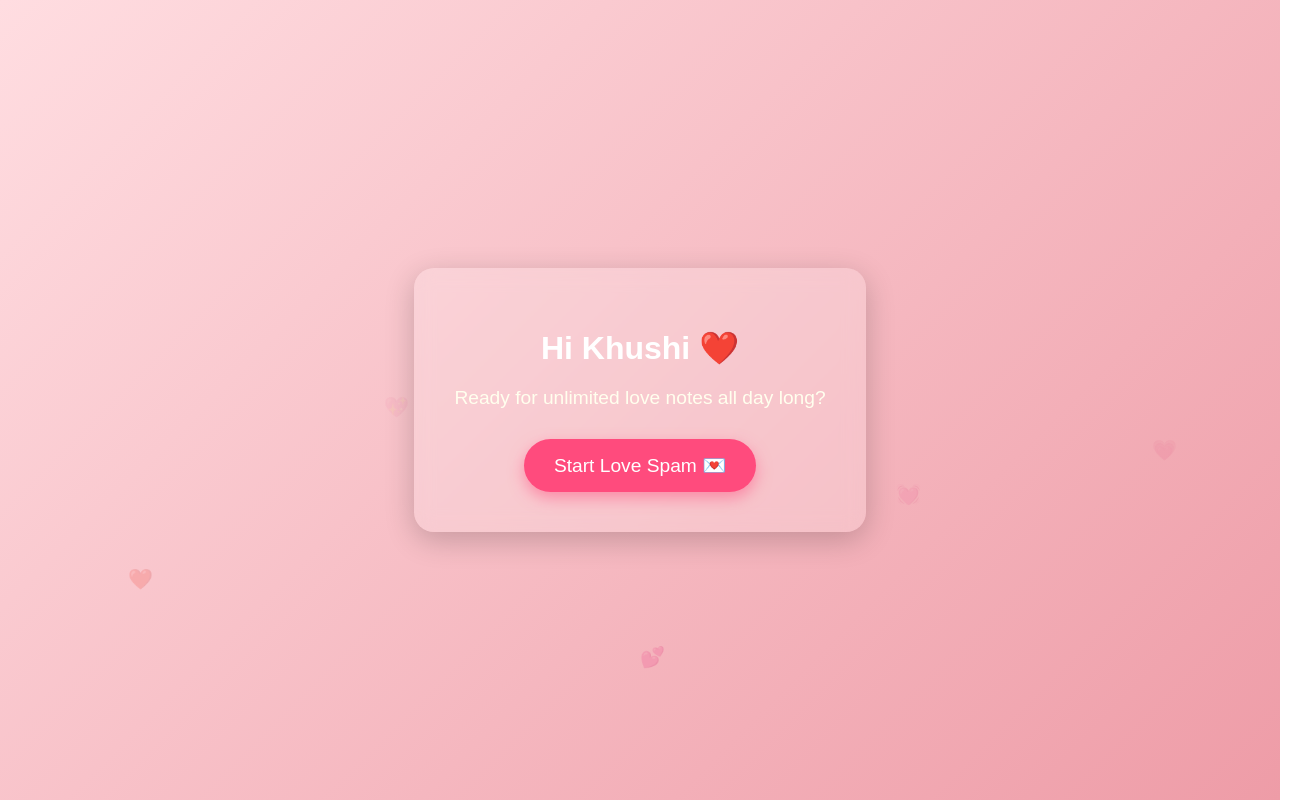
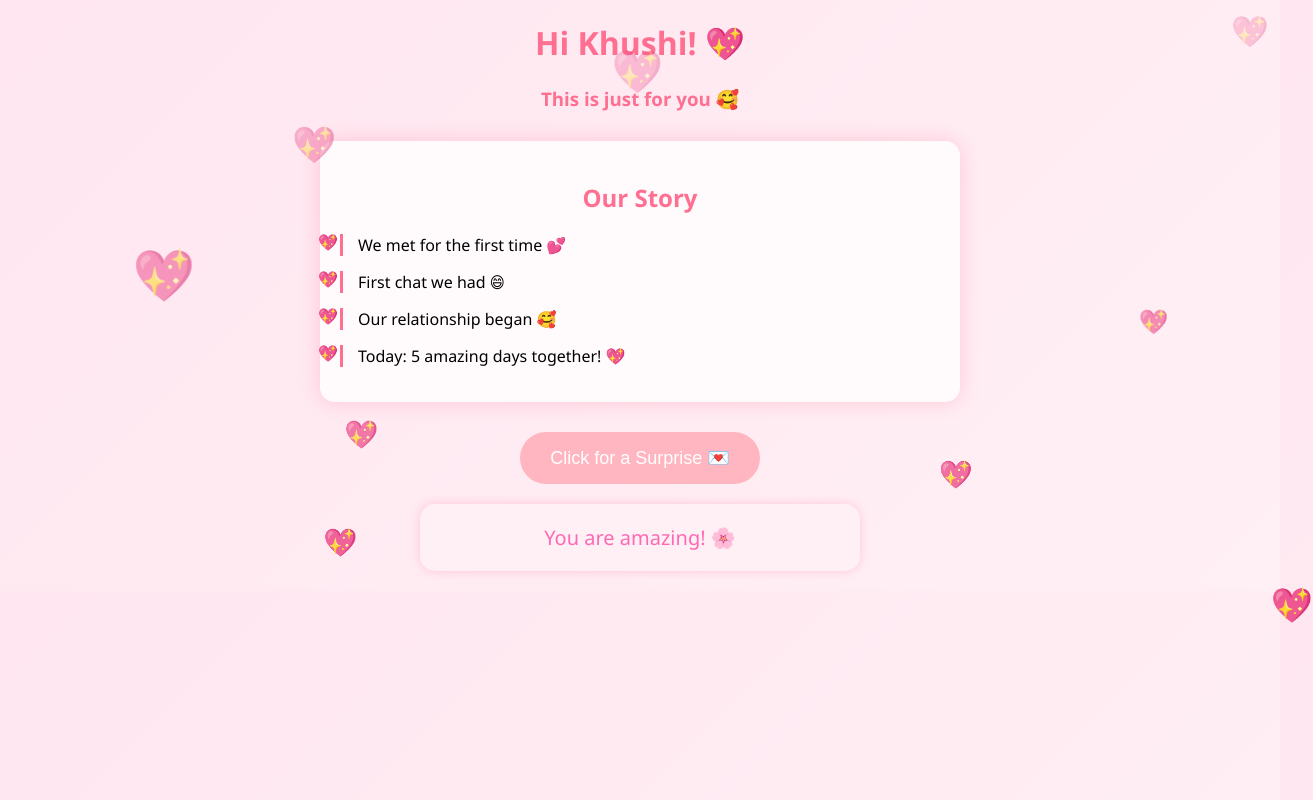
Before and after one commit to Zeffssen/Khushi-, a plain HTML site: page index.html in a window 1280 px wide. Shown: the whole page, 1313 px wide, since content can reach past the window. Drawn offline with Linux system fonts and the light colour scheme.

Commit message:
Update index.html

```diff
--- a/index.html
+++ b/index.html
@@ -3,139 +3,152 @@
 <head>
 <meta charset="UTF-8">
 <meta name="viewport" content="width=device-width, initial-scale=1.0">
-  <title>Khushi ❤️</title>
+<title>For Khushi 💖</title>
 <style>
+  /* General Styles */
   body {
     margin: 0;
-      height: 100vh;
-      display: flex;
-      justify-content: center;
-      align-items: center;
-      font-family: 'Poppins', sans-serif;
-      background: linear-gradient(135deg, #ffdde1, #ee9ca7);
-      overflow: hidden;
+    font-family: 'Segoe UI', Tahoma, Geneva, Verdana, sans-serif;
+    background: linear-gradient(135deg, #ffe6f0, #fff0f5);
+    overflow-x: hidden;
   }
 
-    /* Floating hearts background */
+  h1, h2, h3 {
+    color: #ff6f91;
+    text-align: center;
+  }
+
+  /* Hearts Animation */
   .heart {
     position: absolute;
-      color: rgba(255, 255, 255, 0.7);
-      font-size: 20px;
-      animation: floatUp 10s infinite;
+    font-size: 24px;
+    color: #ff6f91;
+    animation: floatUp 5s linear infinite;
   }
 
   @keyframes floatUp {
-      from { transform: translateY(100vh); opacity: 1; }
-      to { transform: translateY(-10vh); opacity: 0; }
+    0% { transform: translateY(0) scale(1); opacity: 1; }
+    100% { transform: translateY(-800px) scale(1.5); opacity: 0; }
   }
 
-    .container {
-      background: rgba(255, 255, 255, 0.2);
-      padding: 40px;
-      border-radius: 20px;
-      text-align: center;
-      backdrop-filter: blur(10px);
-      box-shadow: 0 8px 30px rgba(0,0,0,0.2);
-      z-index: 2;
+  /* Timeline Section */
+  .timeline {
+    max-width: 600px;
+    margin: 30px auto;
+    background: rgba(255, 255, 255, 0.8);
+    border-radius: 15px;
+    padding: 20px;
+    box-shadow: 0 0 20px rgba(255, 111, 145, 0.3);
   }
 
-    h1 {
-      font-size: 2em;
-      margin-bottom: 20px;
-      color: #fff;
+  .event {
+    margin: 15px 0;
+    padding-left: 15px;
+    border-left: 3px solid #ff6f91;
+    position: relative;
   }
 
-    p {
-      font-size: 1.2em;
-      margin-bottom: 30px;
-      color: #ffe;
+  .event::before {
+    content: "💖";
+    position: absolute;
+    left: -25px;
+    top: -3px;
   }
 
-    button {
-      background: #ff4b7d;
-      color: white;
-      font-size: 1.2em;
+  /* Button Styles */
+  .button {
+    display: block;
+    margin: 20px auto;
     padding: 15px 30px;
+    background: #ffb6c1;
     border: none;
     border-radius: 50px;
+    color: #fff;
+    font-size: 18px;
     cursor: pointer;
-      transition: 0.3s;
-      box-shadow: 0 6px 15px rgba(255,75,125,0.5);
+    transition: transform 0.2s;
   }
 
-    button:hover {
-      background: #ff3366;
-      transform: scale(1.05);
+  .button:hover {
+    transform: scale(1.1);
+  }
+
+  /* Compliment Box */
+  #complimentBox {
+    max-width: 400px;
+    margin: 20px auto;
+    background: #fff0f5;
+    padding: 20px;
+    border-radius: 15px;
+    box-shadow: 0 0 10px rgba(255, 111, 145, 0.3);
+    text-align: center;
+    font-size: 20px;
+    color: #ff69b4;
   }
 </style>
 </head>
 <body>
-  <!-- Floating hearts -->
-  <div class="heart" style="left:10%; animation-duration:12s;">❤️</div>
-  <div class="heart" style="left:30%; animation-duration:8s;">💖</div>
-  <div class="heart" style="left:50%; animation-duration:14s;">💕</div>
-  <div class="heart" style="left:70%; animation-duration:10s;">💓</div>
-  <div class="heart" style="left:90%; animation-duration:9s;">💗</div>
 
-  <div class="container">
-    <h1>Hi Khushi ❤️</h1>
-    <p>Ready for unlimited love notes all day long?</p>
-    <button id="startBtn">Start Love Spam 💌</button>
+<h1>Hi Khushi! 💖</h1>
+<h3>This is just for you 🥰</h3>
+
+<div class="timeline">
+  <h2>Our Story</h2>
+  <div class="event">We met for the first time 💕</div>
+  <div class="event">First chat we had 😄</div>
+  <div class="event">Our relationship began 🥰</div>
+  <div class="event">Today: 5 amazing days together! 💖</div>
 </div>
 
+<button class="button" onclick="showCompliment()">Click for a Surprise 💌</button>
+<div id="complimentBox">You are amazing! 🌸</div>
+
 <script>
+  // Compliments Array
   const compliments = [
-      "You are my sunshine ☀️",
-      "Cutest smile ever 😍",
-      "Every day with you is special ✨",
-      "You’re the reason I’m happy 💕",
-      "The most beautiful girl in the world 💖",
-      "I love you more than words 😘",
-      "You make everything better 🌸",
-      "You’re my forever person ❤️",
-      "My heart belongs to you 💓",
-      "You’re perfect to me 🌹",
-      "I miss you every second ⏳",
-      "You’re the best thing in my life ✨",
-      "I can’t stop thinking of you 🥺",
-      "With you, I feel complete 💞",
-      "Khushi, you’re my favorite word 💌",
-      "My love for you grows every day 🌱",
-      "You’re the prettiest soul 💎",
-      "I’m lucky to have you 🍀",
-      "Your eyes are my galaxy 🌌",
-      "You make my heart race 💓"
-      // 👉 Add as many as you want!
+    "Khushi, you light up my world 🌞",
+    "You are my everything 💖",
+    "Your smile is my favorite 😍",
+    "Every moment with you is magical ✨",
+    "You are beautiful inside and out 🌸",
+    "I can't stop thinking about you 💌",
+    "Khushi, you make my heart skip a beat 💓",
+    "You are my sunshine on rainy days ☀️",
+    "Being with you feels like home 🏡",
+    "I love you more every single day 💕"
   ];
 
-    function showNotification(msg) {
+  // Show Compliment
+  function showCompliment() {
+    const box = document.getElementById('complimentBox');
+    const random = compliments[Math.floor(Math.random() * compliments.length)];
+    box.textContent = random;
+
+    // Notification
     if (Notification.permission === "granted") {
-        new Notification("Hey Khushi ❤️", {
-          body: msg,
-          icon: "https://i.imgur.com/u7Xj4c9.png"
-        });
+      new Notification(random);
     }
   }
 
-    function randomCompliment() {
-      return compliments[Math.floor(Math.random() * compliments.length)];
+  // Ask for Notification Permission
+  if (Notification.permission !== "granted") {
+    Notification.requestPermission();
   }
 
-    document.getElementById("startBtn").addEventListener("click", () => {
-      if ("Notification" in window) {
-        Notification.requestPermission().then(permission => {
-          if (permission === "granted") {
-            showNotification(randomCompliment());
-            // Every 5 minutes (change to 60000 for 1 min)
-            setInterval(() => {
-              showNotification(randomCompliment());
-            }, 300000);
+  // Floating Hearts
+  function createHeart() {
+    const heart = document.createElement('div');
+    heart.classList.add('heart');
+    heart.style.left = Math.random() * window.innerWidth + 'px';
+    heart.style.fontSize = (20 + Math.random() * 30) + 'px';
+    heart.style.animationDuration = (4 + Math.random() * 4) + 's';
+    heart.textContent = '💖';
+    document.body.appendChild(heart);
+    setTimeout(() => heart.remove(), 5000);
   }
-        });
-      } else {
-        alert("Notifications not supported.");
-      }
-    });
+
+  setInterval(createHeart, 500);
 </script>
+
 </body>
 </html>
```
Lines whose indentation alone changed are shown as unchanged.
